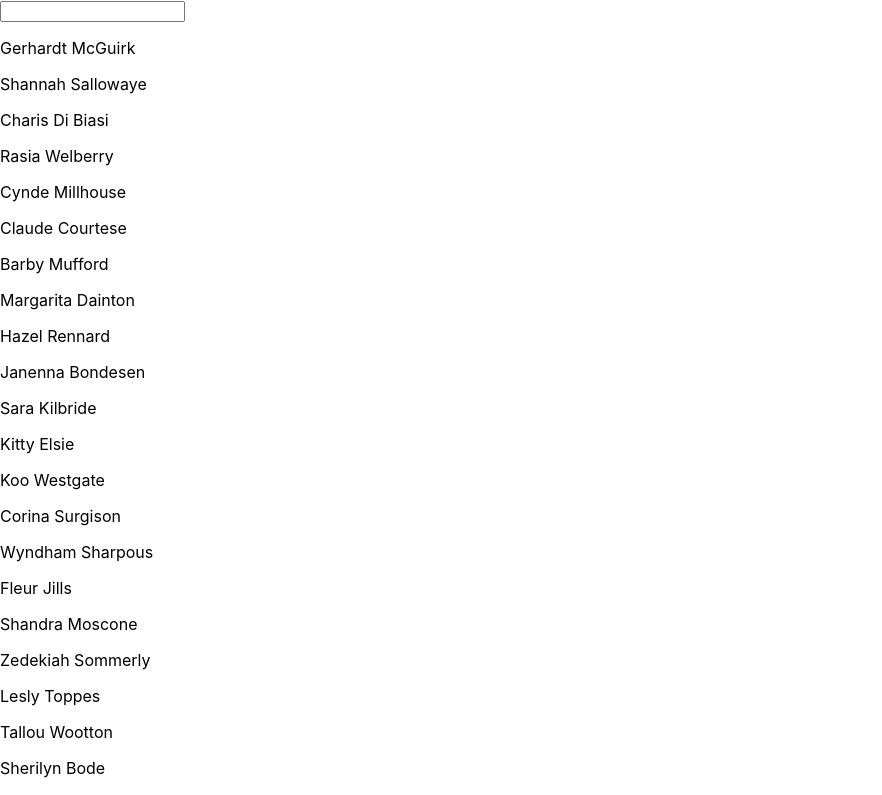
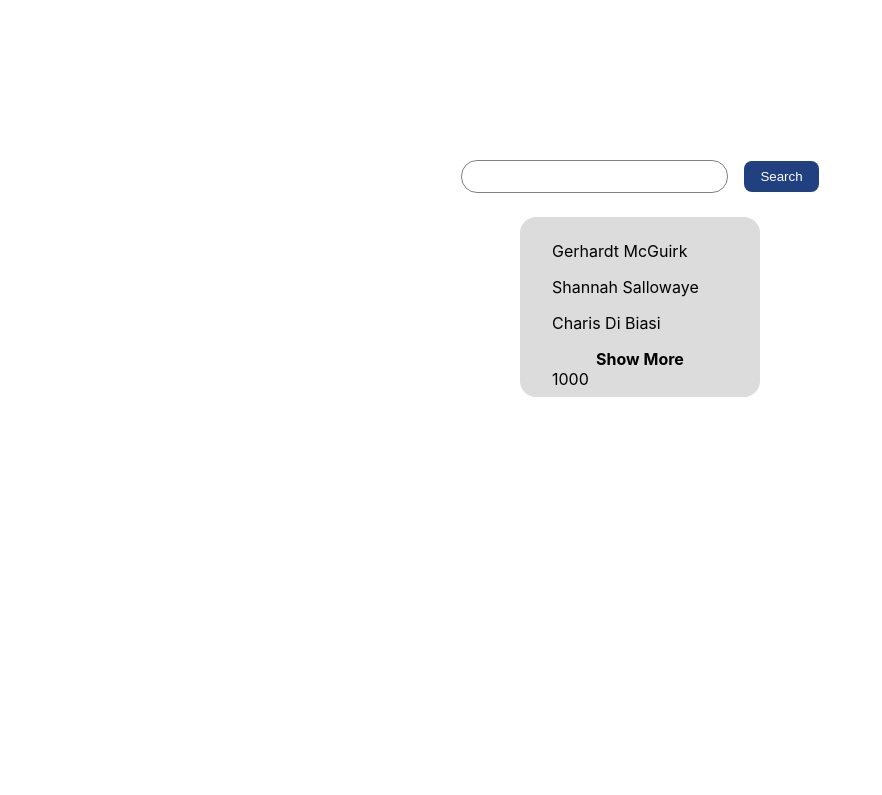
Before and after one commit to yusufyunuskaymaz/search-app, a React (Create React App) app: page / in a window 1280 px wide. Shown: the top 795 px of the page, without its empty margins (0-882 px from the left). Built offline with nearby package versions, Linux system fonts and the light colour scheme.

Commit message:
scss added result page done

```diff
--- a/package.json
+++ b/package.json
@@ -12,7 +12,9 @@
     "@types/react-dom": "^18.2.14",
     "react": "^18.2.0",
     "react-dom": "^18.2.0",
+    "react-router-dom": "^6.17.0",
     "react-scripts": "5.0.1",
+    "sass": "^1.69.4",
     "typescript": "^4.9.5",
     "web-vitals": "^2.1.4"
   },
--- a/src/App.tsx
+++ b/src/App.tsx
@@ -1,38 +1,10 @@
-import React, { useEffect, useState } from "react";
-import mockData from "./mockData/mock-data.json";
-import useDebounce from "./hooks/useDebounce";
-import { SearchInput } from "./components/SearchInput";
-import { SearchResult } from "./components/Result";
-
-interface MockData {
-  cols: string[];
-  data: (string | number)[][];
-}
-
-const data: MockData = mockData;
-
-const newData = data.data.map((item, index) => {
-  const newObject: any = {};
-  data.cols.forEach((col, colIndex) => {
-    newObject[col] = item[colIndex];
-  });
-  return newObject;
-});
+import React from "react";
+import AppRouter from "./routing/AppRouter";
 
 function App() {
-  const [searchInput, setSearchInput] = useState<string>("");
-  const debounceResult = useDebounce(searchInput, 1000);
-
-  const results = newData.filter((item) => {
-    return item.nameSurname
-      .toLocaleLowerCase()
-      .includes(debounceResult.toLocaleLowerCase());
-  });
-
   return (
-    <div className="App">
-      <SearchInput setSearchInput={setSearchInput} />
-      <SearchResult results={results} />
+    <div className="container">
+      <AppRouter />
     </div>
   );
 }
--- a/src/components/Result/index.tsx
+++ b/src/components/Result/index.tsx
@@ -1,17 +1,39 @@
-import React from 'react'
+import React from "react";
+import styles from "./style.module.scss";
+import { useNavigate } from "react-router-dom";
 
 type SearchResultProps = {
-  results:any[]
-}
+  results: any[];
+};
 
-export const SearchResult = (props:SearchResultProps) => {
-  const {results} = props
-  console.log(results,"ress");
+export const SearchResult = (props: SearchResultProps) => {
+  let { results } = props;
+  const length = results.length;
+  console.log(results, "ss");
+  const navigate = useNavigate();
+  let showMore = false;
+  if (results.length > 3) {
+    results = results.slice(0, 3);
+    showMore = true;
+  }
   return (
-    <div>
-      {results?.map((item) => (
-        <p key={item.id}>{item.nameSurname}</p>
-      ))}
+    <div className={styles.result}>
+      {results.length > 0 ? (
+        results?.map((item) => <p key={item.id}>{item.nameSurname}</p>)
+      ) : (
+        <p>Nothinf found...</p>
+      )}
+      {showMore ? (
+        <p
+          className={styles.showMore}
+          onClick={() => navigate("/results", { state: results })}
+        >
+          Show More
+        </p>
+      ) : (
+        ""
+      )}
+      {length}
     </div>
-  )
-}
+  );
+};
--- a/src/components/Result/style.module.scss
+++ b/src/components/Result/style.module.scss
@@ -0,0 +1,14 @@
+.result{
+    background-color: gainsboro;
+    margin-top: 1.5rem;
+    padding: .5rem 2rem;
+    border-radius: 1rem;
+    min-width: 11rem;
+}
+
+.showMore{
+    margin: 0;
+    cursor: pointer;
+    font-weight: bold;
+    text-align: center;
+}
--- a/src/components/SearchInput/index.tsx
+++ b/src/components/SearchInput/index.tsx
@@ -1,11 +1,16 @@
 import React from "react";
+import styles from "./style.module.scss"
+import { useNavigate } from "react-router-dom";
+
 
 type SearchInputProps = {
-  setSearchInput(val:string):void
+  setSearchInput(val:string):void;
+  results: any[]
 }
 
 export const SearchInput = (props:SearchInputProps) => {
-  const {setSearchInput} = props
+  const {setSearchInput,results} = props
+  const navigate =  useNavigate()
 
   const handleChange = (e: React.ChangeEvent<HTMLInputElement>) => {
     const searchValue = e.target.value.trim();
@@ -16,8 +21,9 @@ export const SearchInput = (props:SearchInputProps) => {
     }
   };
   return (
-    <div>
-      <input type="text" onChange={(e) => handleChange(e)} />
+    <div className={styles.inputContainer}>
+      <input className={styles.searchInput} type="text" onChange={(e) => handleChange(e)} />
+      <button onClick={()=>navigate("/results",{state:results})} className={styles.searchButton} >Search</button>
     </div>
   );
 };
--- a/src/components/SearchInput/style.module.scss
+++ b/src/components/SearchInput/style.module.scss
@@ -0,0 +1,31 @@
+$primary-color: blue;
+
+
+
+.inputContainer{
+    max-width: 1100px;
+    margin: auto;
+    display: flex;
+    justify-content: center;
+    margin-top: 10rem;
+    display: flex;
+    justify-content: space-between;
+    align-items: center;
+    gap: 1rem;
+    .searchInput{
+        padding: .5rem 4rem .5rem 1.5rem;
+        border-radius: 1rem;
+        border: 1px solid gray;
+        &:focus{
+            outline: none;
+        }
+    }
+    .searchButton{
+        padding: .5rem 1rem;
+        cursor: pointer;
+        background-color: #204080;
+        color: #fff;
+        border-radius: .5rem;
+        border: none;
+    }
+}
--- a/src/index.css
+++ b/src/index.css
@@ -11,3 +11,11 @@ code {
   font-family: source-code-pro, Menlo, Monaco, Consolas, 'Courier New',
     monospace;
 }
+
+.container{
+  max-width: 1100px;
+  margin: auto;
+  display: flex;
+  flex-direction: column;
+  align-items: center;
+}
--- /dev/null
+++ b/src/pages/Home/index.tsx
@@ -0,0 +1,49 @@
+import React, { useEffect, useState } from "react";
+import mockData from "../../mockData/mock-data.json";
+import useDebounce from "../../hooks/useDebounce";
+import { SearchInput } from "../../components/SearchInput";
+import { SearchResult } from "../../components/Result";
+import { IUser } from "../../types";
+
+interface MockData {
+  cols: string[];
+  data: (string | number)[][];
+}
+
+const data: MockData = mockData;
+
+const newData = data.data.map((item, index) => {
+  const newObject: IUser = {
+    id: index,
+    nameSurname: "",
+    company: "",
+    email: "",
+    phone: "",
+    website: "",
+    country: "",
+    city: "",
+  };
+  data.cols.forEach((col, colIndex) => {
+    // @ts-ignore
+    newObject[col] = item[colIndex];
+  });
+  return newObject;
+});
+
+export const Home = () => {
+  const [searchInput, setSearchInput] = useState<string>("");
+  const debounceResult = useDebounce(searchInput, 1000);
+
+  const results : IUser[] = newData.filter((item) => {
+    return item.nameSurname
+      .toLocaleLowerCase()
+      .includes(debounceResult.toLocaleLowerCase());
+  });
+
+  return (
+    <div className="container">
+      <SearchInput setSearchInput={setSearchInput} results={results} />
+      <SearchResult results={results} />
+    </div>
+  );
+};
--- /dev/null
+++ b/src/pages/Results/index.tsx
@@ -0,0 +1,22 @@
+import React from 'react'
+import { useLocation } from 'react-router-dom'
+import { IUser } from '../../types';
+
+export const Results = () => {
+  let {state:data} = useLocation() as { state: IUser[] };
+  data = data.slice(0,5)
+  console.log(data);
+  return (
+    <div>
+      {
+        data.map(item=>{
+          return (
+            <div>
+              <p>{item.nameSurname}</p>
+            </div>
+          )
+        })
+      }
+    </div>
+  )
+}
--- /dev/null
+++ b/src/routing/AppRouter.tsx
@@ -0,0 +1,18 @@
+import React from 'react'
+import { BrowserRouter, Route, Routes } from "react-router-dom";
+import { Home } from '../pages/Home';
+import { Results } from '../pages/Results';
+
+
+const AppRouter = () => {
+  return (
+    <BrowserRouter>
+    <Routes>
+        <Route path='/' element={<Home />} />
+        <Route path='/results' element={<Results />} />
+    </Routes>
+    </BrowserRouter>
+  )
+}
+
+export default AppRouter
--- /dev/null
+++ b/src/types/index.ts
@@ -0,0 +1,10 @@
+export type IUser = {
+  id: number;
+  nameSurname: string;
+  company: string;
+  email: string;
+  phone: string;
+  website: string;
+  country: string;
+  city: string;
+};
```
Also changed, not shown: 1 other file (tests, documents, lock files or other folders).
